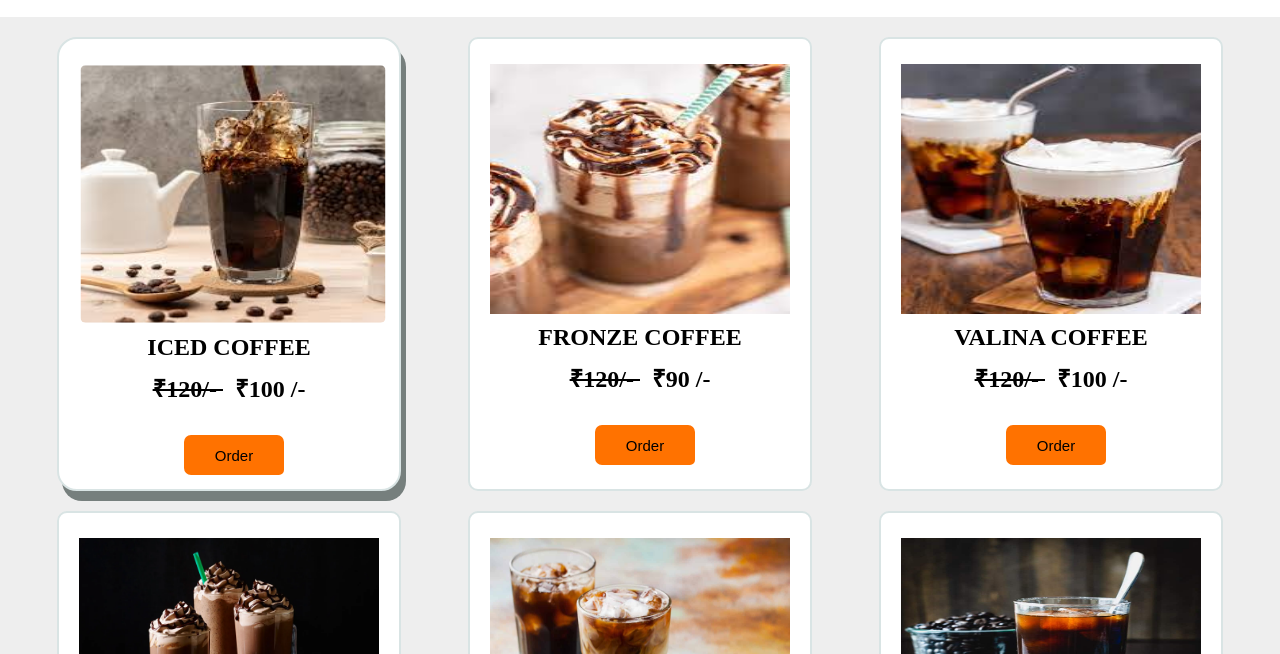
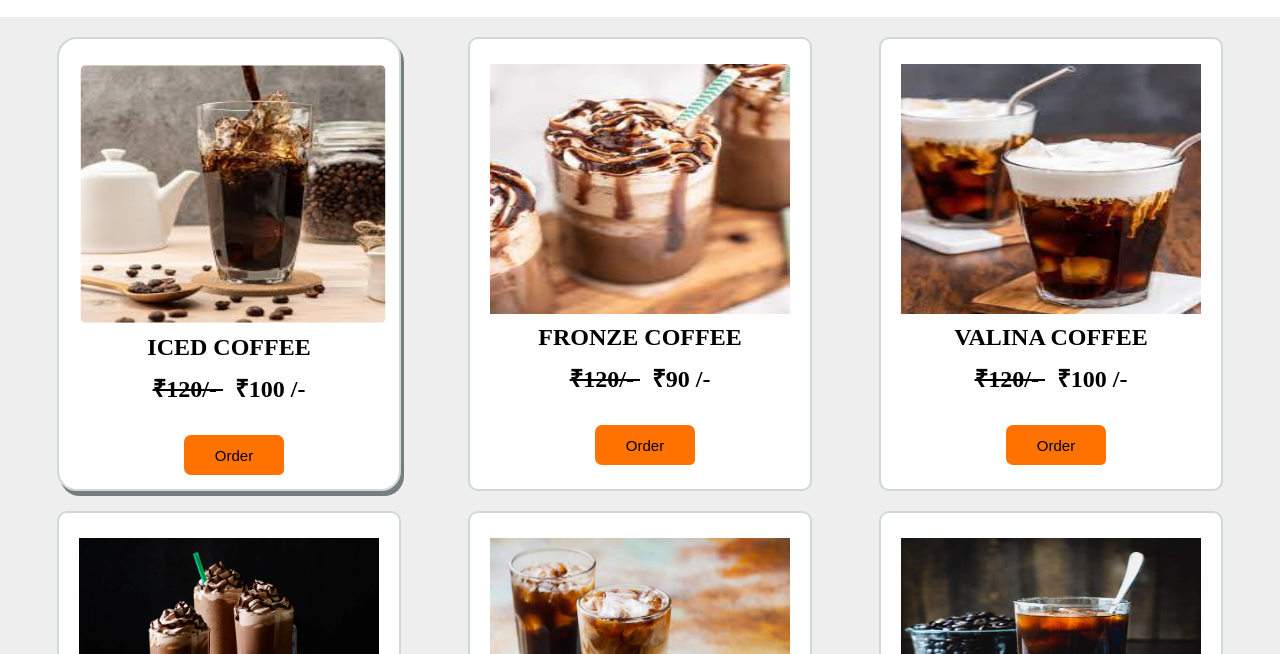
Before and after one commit to SahilD01/icp7.0-group-3-project-1-html-css, a plain HTML site: page pages/product.html in a window 1280 px wide. In both pictures the pointer is over the element 229 px from the left and 410 px from the top of the page. Shown: the part 146-800 px from the top of the page. Drawn offline with Linux system fonts and the light colour scheme.

Commit message:
product page

```diff
--- a/css/product.css
+++ b/css/product.css
@@ -60,13 +60,13 @@ body{
      position: relative;
      border: none;
      height: 400px;
-     border: 2px solid #d9e4e4;
+     border: 2px solid #ced8d8;
 
 
  }
 
  .copy-card:hover{
-   box-shadow: 5px 10px 0px #767F7D;
+   box-shadow: 3px 5px 0px #767F7D;
    border-radius: 20px;
 
 
```
